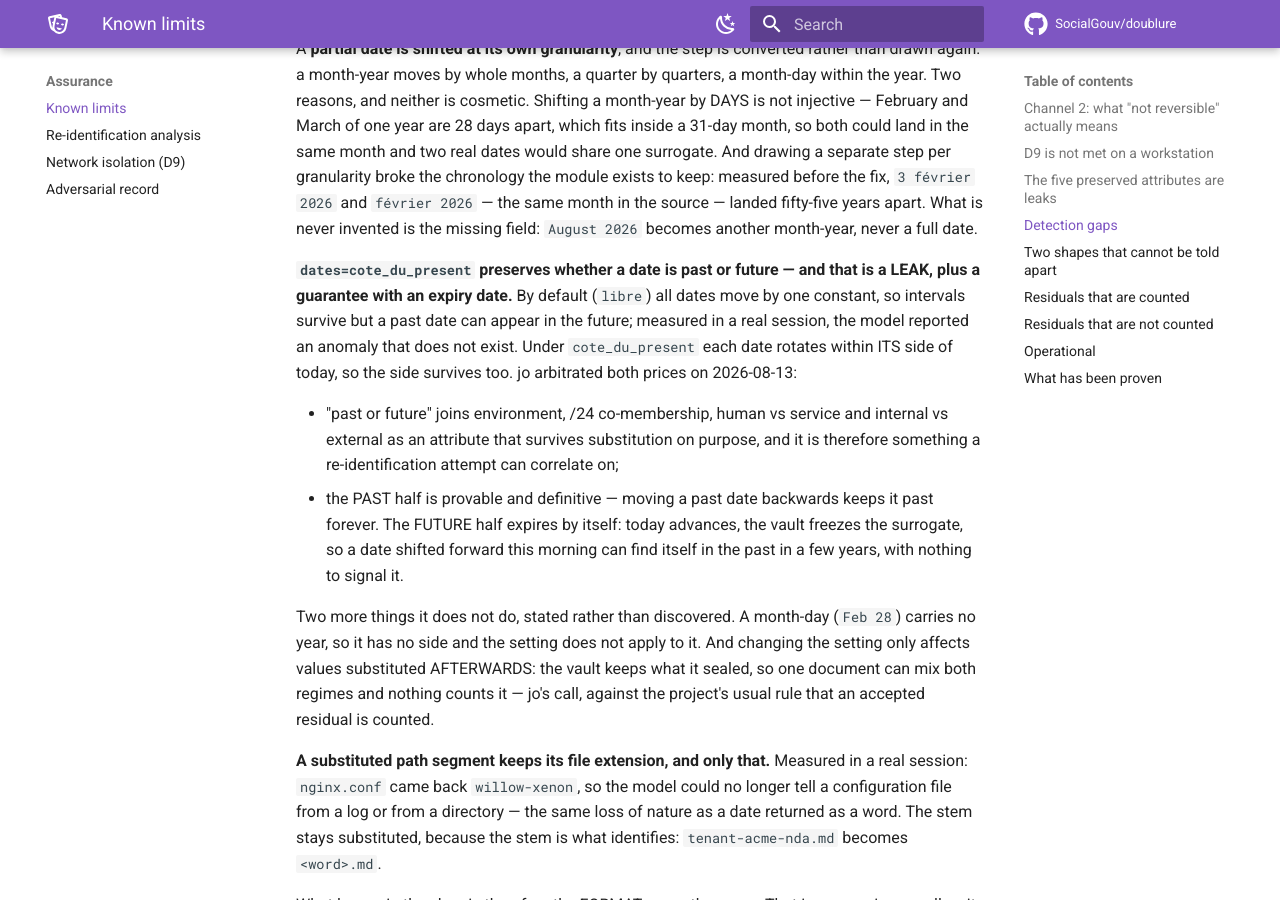
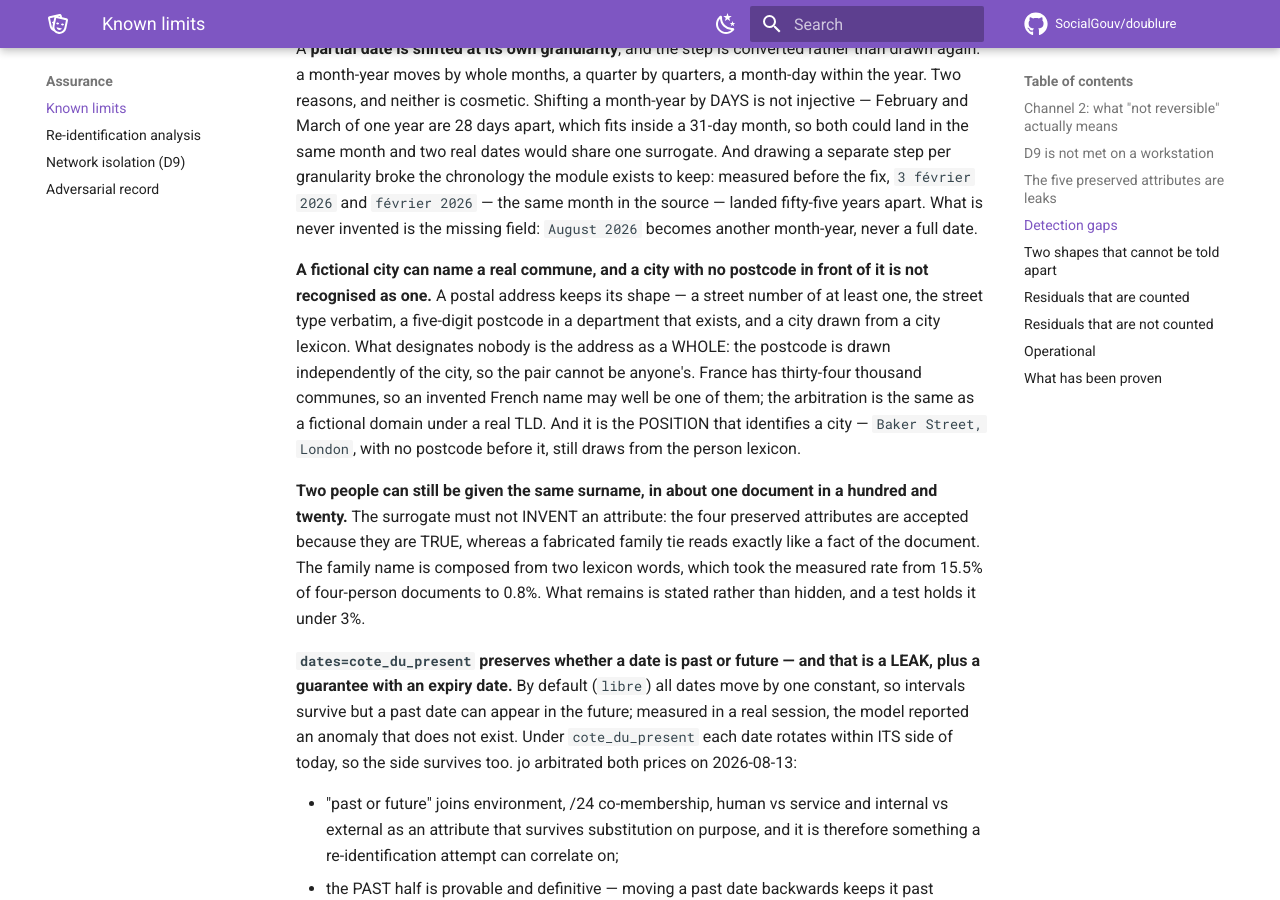
Before and after one commit to SocialGouv/doublure, an MkDocs documentation site: the page built from docs/limits.md, in a window 1280 px wide and 900 px high, scrolled down 2359 px. Built offline with MkDocs 1.6.1 and Material for MkDocs 9.7.7, drawn with Linux system fonts in a browser that asks for light colours; comment, search, counter and statistics services are not loaded.

Commit message:
docs(limits): state what the address and surname fixes leave behind
An accepted residual is counted, never silent — and both fixes shipped today
carry one: an invented French city name can designate one of the thirty-four
thousand communes, a city with no postcode in front of it is not recognised as
one, and two people still share a surname in about one document in a hundred
and twenty. The page a DPO reads is where those belong.

Co-Authored-By: Claude Opus 5 (1M context) <noreply@anthropic.com>

```diff
--- a/docs/limits.md
+++ b/docs/limits.md
@@ -120,6 +120,25 @@ step per granularity broke the chronology the module exists to keep: measured
 before the fix, `3 février 2026` and `février 2026` — the same month in the
 source — landed fifty-five years apart. What is never invented is the missing
 field: `August 2026` becomes another month-year, never a full date.
+
+**A fictional city can name a real commune, and a city with no postcode in
+front of it is not recognised as one.** A postal address keeps its shape — a
+street number of at least one, the street type verbatim, a five-digit postcode
+in a department that exists, and a city drawn from a city lexicon. What
+designates nobody is the address as a WHOLE: the postcode is drawn independently
+of the city, so the pair cannot be anyone's. France has thirty-four thousand
+communes, so an invented French name may well be one of them; the arbitration is
+the same as a fictional domain under a real TLD. And it is the POSITION that
+identifies a city — `Baker Street, London`, with no postcode before it, still
+draws from the person lexicon.
+
+**Two people can still be given the same surname, in about one document in a
+hundred and twenty.** The surrogate must not INVENT an attribute: the four
+preserved attributes are accepted because they are TRUE, whereas a fabricated
+family tie reads exactly like a fact of the document. The family name is
+composed from two lexicon words, which took the measured rate from 15.5% of
+four-person documents to 0.8%. What remains is stated rather than hidden, and a
+test holds it under 3%.
 
 **`dates=cote_du_present` preserves whether a date is past or future — and
 that is a LEAK, plus a guarantee with an expiry date.** By default (`libre`) all
```
